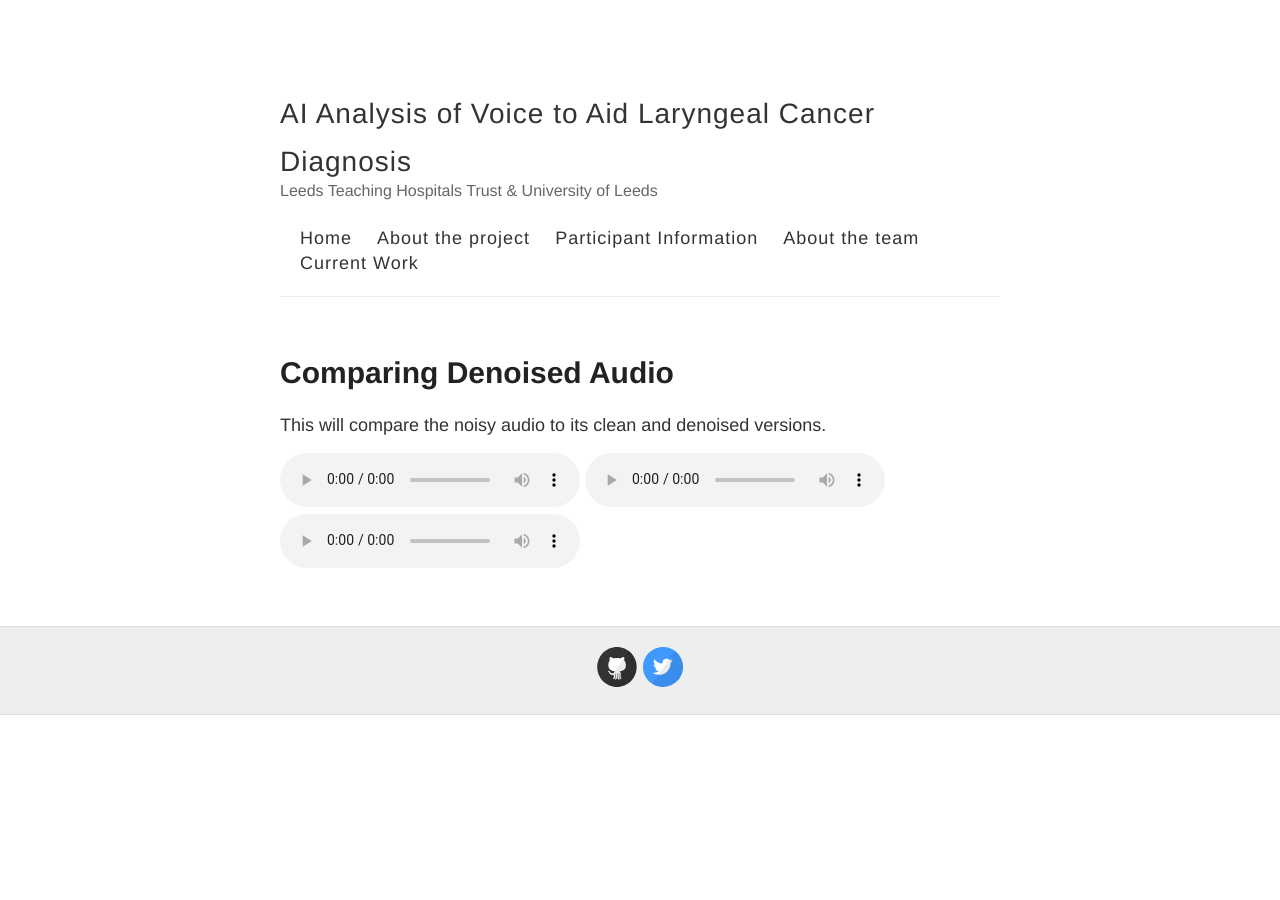
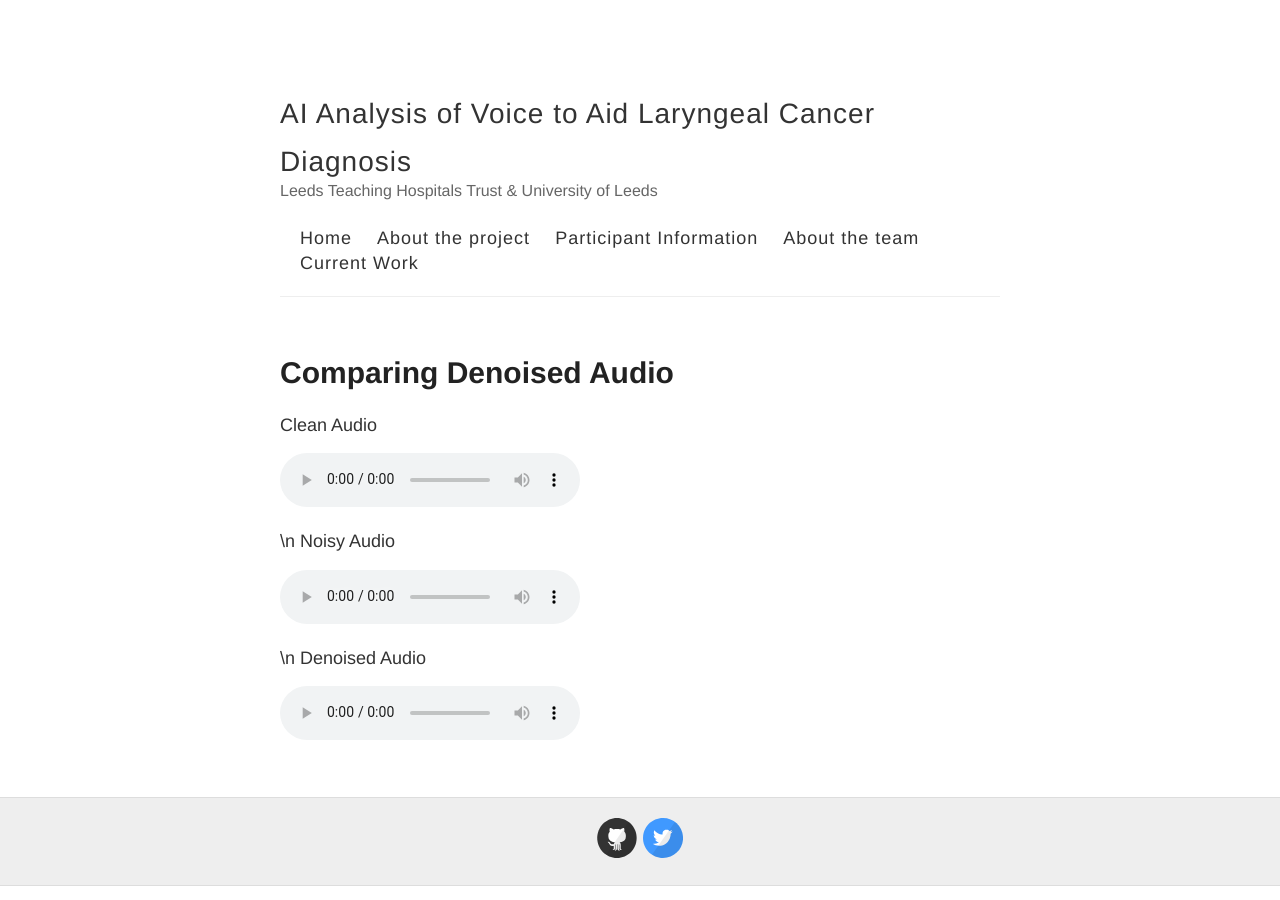
Before and after one commit to mary-paterson/mary-paterson.github.io, a Jekyll site: the page built from DenoisedAudio.md, in a window 1280 px wide. Built offline with Jekyll 4.4.1, drawn with Linux system fonts in a browser that asks for light colours.

Commit message:
Update DenoisedAudio.md

```diff
--- a/DenoisedAudio.md
+++ b/DenoisedAudio.md
@@ -4,19 +4,22 @@ title: Comparing Denoised Audio
 permalink: /DenoisedAudio/
 ---
 
-This will compare the noisy audio to its clean and denoised versions.
-
+Clean Audio
 <audio controls>
-  <source src="Audio/clean_1027-i_n.wav" type="audio/wav">
+  <source src="/Audio/clean_1027-i_n.wav" type="audio/wav">
 Your browser does not support the audio element.
 </audio>
 
+\n
+Noisy Audio
 <audio controls>
-  <source src="Audio/noisy_1027-i_n.wav" type="audio/wav">
+  <source src="/Audio/noisy_1027-i_n.wav" type="audio/wav">
 Your browser does not support the audio element.
 </audio>
 
+\n
+Denoised Audio
 <audio controls>
-  <source src="Audio/denoised_1027-i_n.wav" type="audio/wav">
+  <source src="/Audio/denoised_1027-i_n.wav" type="audio/wav">
 Your browser does not support the audio element.
 </audio>
```
